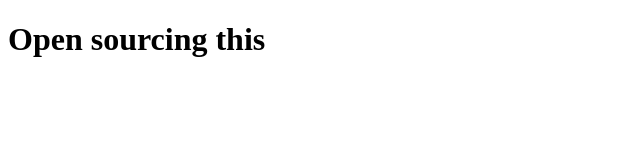
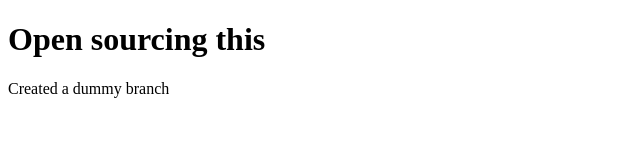
Before and after one commit to muteebDummyacc1/just-a-test, a plain HTML site: page index.html in a window 1280 px wide. Shown: the whole page, without its empty margins (0-640 px from the left). Drawn offline with Linux system fonts and the light colour scheme.

Commit message:
added a new branch called dummy

```diff
--- a/index.html
+++ b/index.html
@@ -7,5 +7,6 @@
 </head>
 <body>
     <h1>Open sourcing this</h1>
+    <p>Created a dummy branch</p>
 </body>
 </html>
```
